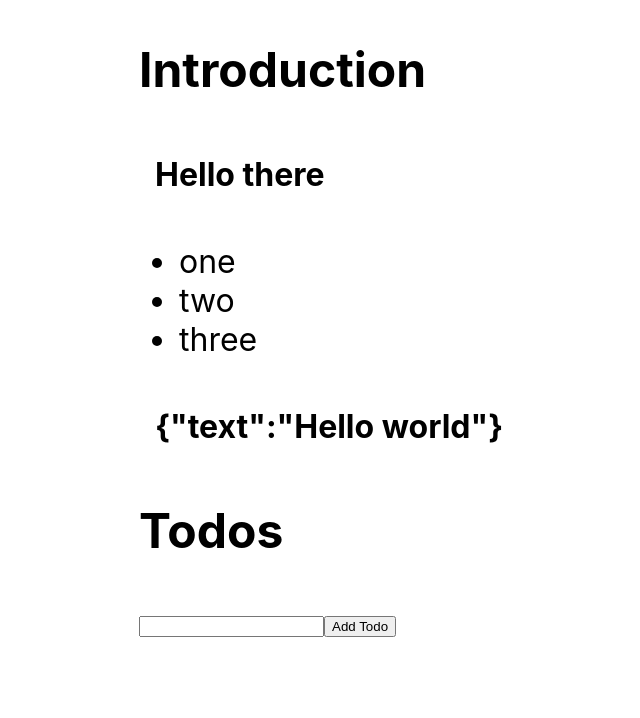
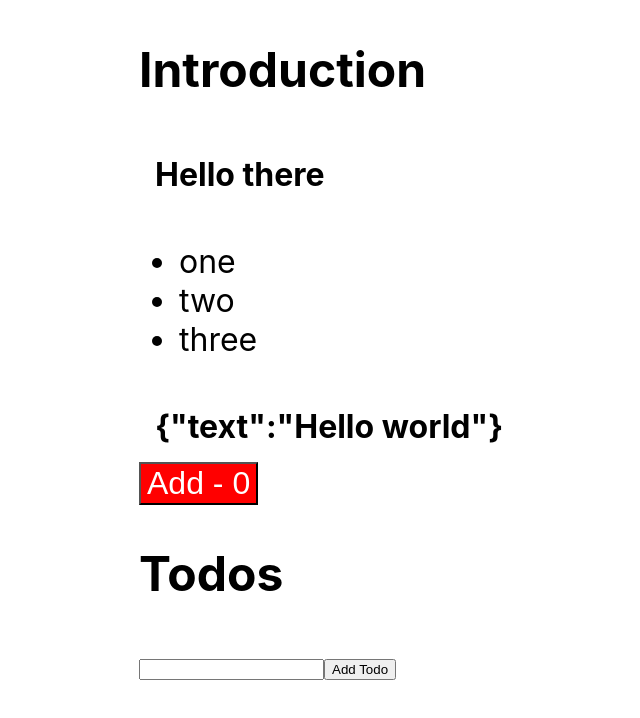
Before and after one commit to kirby-santos/Typescript-React-Practice, a React (Create React App) app: page / in a window 1280 px wide. Shown: the top 718 px of the page, without its empty margins (101-741 px from the left). Built offline with nearby package versions, Linux system fonts and the light colour scheme.

Commit message:
Advanced properties

```diff
--- a/src/App.tsx
+++ b/src/App.tsx
@@ -34,9 +34,31 @@ interface Todo {
   text: string;
 }
 
+const Button: React.FunctionComponent<
+  React.DetailedHTMLProps<
+    React.ButtonHTMLAttributes<HTMLButtonElement>,
+    HTMLButtonElement
+  >
+> = ({title, children, style, ...rest}) => (
+  <button {...rest} style={{
+    ...style,
+    backgroundColor: "red",
+    color: "white",
+    fontSize: "xx-large",
+  }}
+  >{title ?? children}</button>
+);
+
 type ActionType =
   | {type: "ADD", text: string}
   | {type: "REMOVE", id: number}
+
+const Incrementer: React.FunctionComponent<{
+  value: number;
+  setValue: React.Dispatch<React.SetStateAction<number>>
+}> = ({value, setValue}) => (
+  <Button onClick={() => setValue(value + 1)} title={`Add - ${value}`}/>
+);
 
 function App() {
   const onListClick = useCallback((item: string) => {
@@ -72,6 +94,7 @@ function App() {
   }, []);
 
   const newTodoRef = useRef<HTMLInputElement>(null);
+
   const onAddTodo = useCallback(() => {
     if (newTodoRef.current) {
         dispatch({
@@ -81,6 +104,8 @@ function App() {
       newTodoRef.current.value = "";
     }
   }, []);
+
+const [value, setValue] = useState(0);
 
   return (
     <div>
@@ -92,6 +117,7 @@ function App() {
       <Box>
         {JSON.stringify(payload)}
       </Box>
+      <Incrementer value={value} setValue={setValue} />
 
       <Heading title="Todos" />
       {todos.map((todo) => (
```
